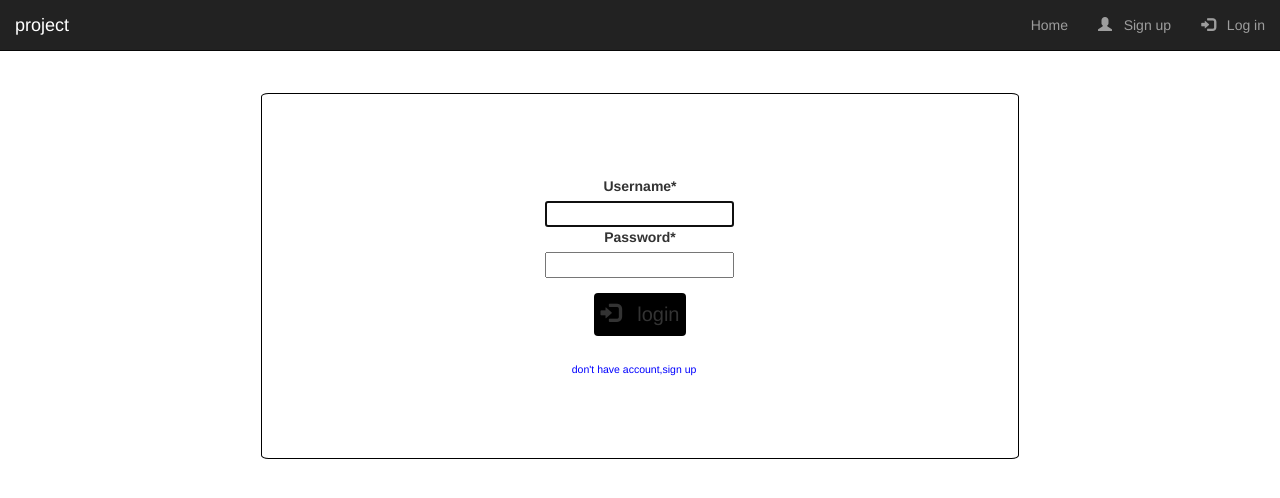
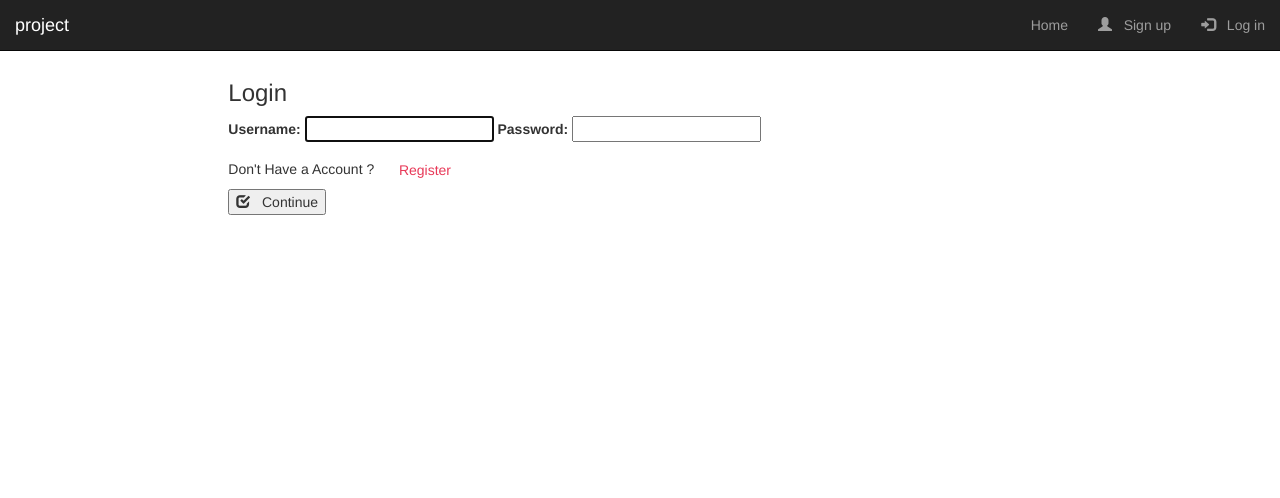
Before and after one commit to mouli3029/Food-and-Hospitality, a Django app: page /login/ in a window 1280 px wide. Shown: the top 498 px of the page. Run offline with Django 3.2, Linux system fonts and the light colour scheme; some libraries are stand-ins or nearby versions.

Commit message:
Login template

```diff
--- a/foodHospitality/user/static/index.css
+++ b/foodHospitality/user/static/index.css
@@ -63,3 +63,7 @@
     display: flex;
     justify-content: space-between;
 }
+p,a,label
+{
+    font-family: 'Poppins', sans-serif;
+}
--- a/foodHospitality/user/templates/user/login.html
+++ b/foodHospitality/user/templates/user/login.html
@@ -1,20 +1,28 @@
 {% extends "user/index.html" %}
 {% load crispy_forms_tags %}
+{% load widget_tweaks %}
 {% block start %}
 
- <div class="content-section col-md-8 col-md-offset-2">
-  <center>
-  <form method="POST" style="border: 1px solid black; margin: 4%; padding:10%; border-radius:1%;">
+ <div class="main col-md-8 col-md-offset-2">
+
+  <form method="POST" class="form-content">
+    <h3 class="form-header">Login</h3>
     {% csrf_token %}
-    <fieldset class="form-group">
-      {{ form|crispy}}
-    </fieldset>
-   <center>
-    <button style="background: black; font-size: 2rem; padding:1%;" class="btn btn-outline-info" type="submit"><span class="glyphicon glyphicon-log-in"></span> &nbsp; login</button>
-  </center>
-  <br/>
-  <sub style="text-align: left;"><a href="{% url 'register' %}" style="text-decoration: none; color: blue; padding:2%; cursor:pointer; margin-right:2%;">don't have account,sign up</a></sub>
+    <div class="form-group">
+      <div class="form-group-content">
+       {% for field in form %}
+       {{field.errors}}
+
+       {{field.label_tag}}
+
+       {% render_field field class="input" %}
+     {% endfor %}
+      </div>
+    </div>
+    <div class="last">
+      <p> Don't Have a Account ?<a href="{% url "register" %}" style="text-decoration: none; color: #E83A59; padding:3%; cursor:pointer;">Register</a></p>
+      <button class="button" type="submit"><span class="glyphicon glyphicon-check"></span> &nbsp; Continue</button>
+    </div>
   </form>
-</center>
  </div>
 {% endblock start %}
```
Also changed, not shown: foodHospitality/db.sqlite3.
